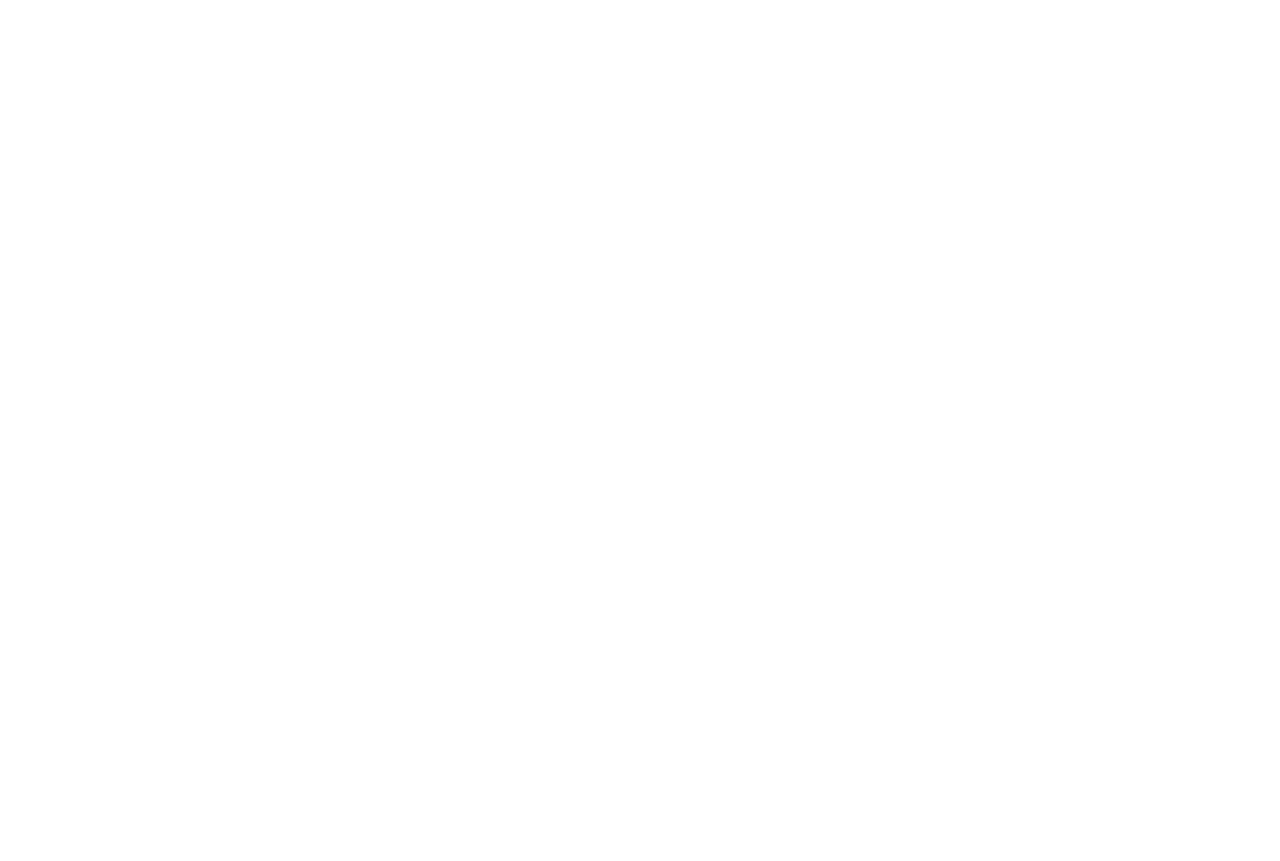
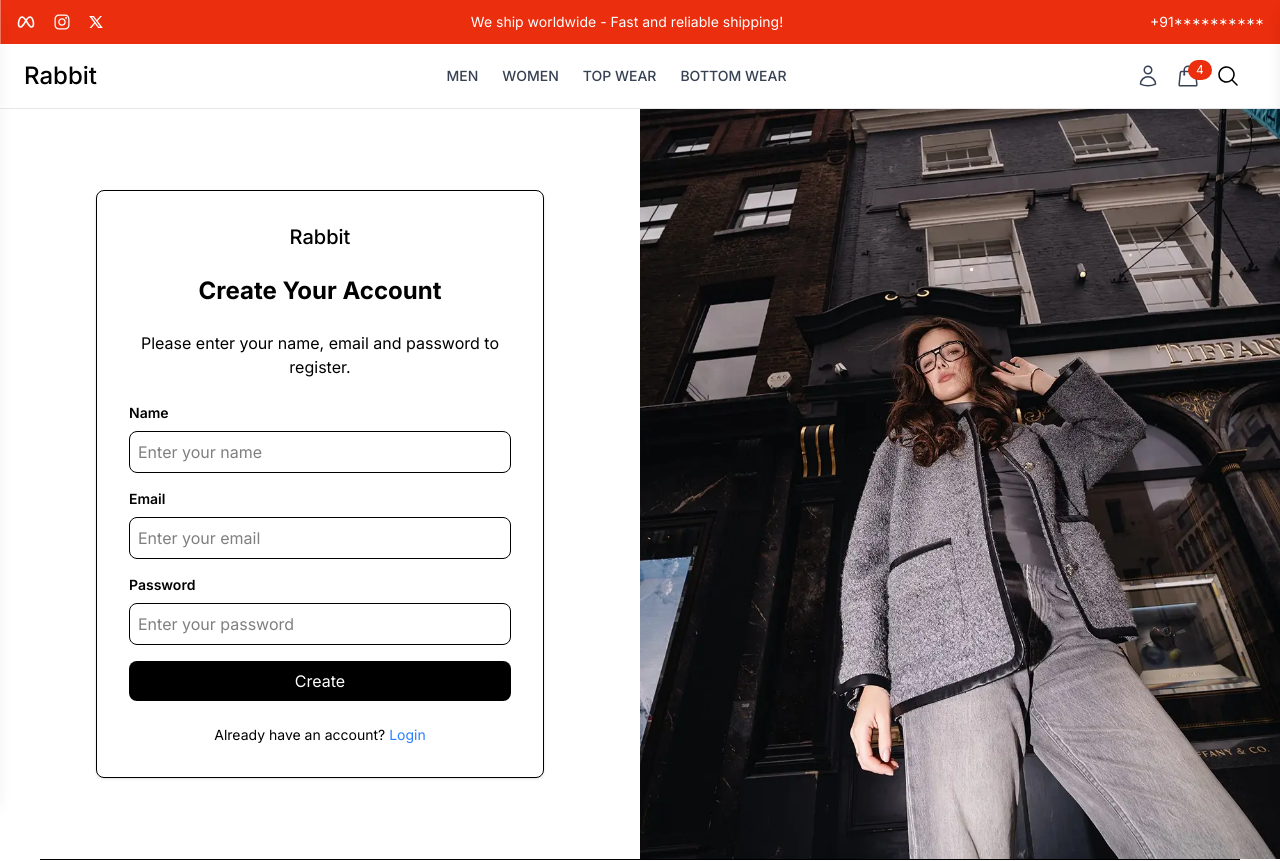
Before and after one commit to hridik-suresh/Rabbit-Co, a React (Vite) app in the folder frontend/vite-project/: page /register in a window 1280 px wide. Before the commit this address had no page. Shown: the top 861 px of the page. Before the commit the page ends 800 px from the top, so only its background shows below. Built offline with nearby package versions, Linux system fonts and the light colour scheme.

Commit message:
Registeration page is also created.

```diff
--- a/frontend/vite-project/src/App.jsx
+++ b/frontend/vite-project/src/App.jsx
@@ -3,6 +3,7 @@
 import {Toaster} from "sonner"
 import Home from './pages/Home.jsx';
 import Login from './pages/Login.jsx';
+import Register from './pages/Register.jsx';
 
 function App() {
 
@@ -13,6 +14,7 @@
         <Route path="/" element={<UserLayout />} >
           <Route index element={<Home />} />
           <Route path="login" element={<Login />} />
+          <Route path="register" element={<Register />} />
         </Route>
       </Routes>
     </div>
--- /dev/null
+++ b/frontend/vite-project/src/pages/Register.jsx
@@ -0,0 +1,82 @@
+import { useState } from "react";
+import { Link } from "react-router-dom";
+
+import login from "../assets/login.webp";
+
+function Register() {
+    const [name, setName] = useState("");
+  const [email, setEmail] = useState("");
+  const [password, setPassword] = useState("");
+
+  return (
+    <div className="flex">
+      <div className="w-full md:w-1/2 flex flex-col items-center justify-center p-8 md:p-12">
+        <form className="w-full max-w-md bg-white p-8 rounded-lg border shadow-sm">
+          <div className="flex justify-center mb-6">
+            <h2 className="text-xl font-medium">Rabbit</h2>
+          </div>
+          <h2 className="text-2xl font-bold mb-6 text-center">
+            Create Your Account
+          </h2>
+          <p className="text-center mb-6">
+            Please enter your name, email and password to register.
+          </p>
+          <div className="mb-4">
+            <label className="block mb-2 text-sm font-semibold">Name</label>
+            <input
+              type="text"
+              className="w-full p-2 border rounded-lg focus:outline-none focus:ring-2 focus:ring-gray-500"
+              value={name}
+              onChange={(e) => setName(e.target.value)}
+              placeholder="Enter your name"
+            />
+          </div>
+          <div className="mb-4">
+            <label className="block mb-2 text-sm font-semibold">Email</label>
+            <input
+              type="email"
+              className="w-full p-2 border rounded-lg focus:outline-none focus:ring-2 focus:ring-gray-500"
+              value={email}
+              onChange={(e) => setEmail(e.target.value)}
+              placeholder="Enter your email"
+            />
+          </div>
+          <div className="mb-4">
+            <label className="block mb-2 text-sm font-semibold">Password</label>
+            <input
+              type="password"
+              className="w-full p-2 border rounded-lg focus:outline-none focus:ring-2 focus:ring-gray-500"
+              value={password}
+              onChange={(e) => setPassword(e.target.value)}
+              placeholder="Enter your password"
+            />
+          </div>
+          <button
+            type="submit"
+            className="w-full bg-black text-white p-2 rounded-lg hover:bg-gray-800 transition-colors"
+          >
+            Create
+          </button>
+          <p className="mt-6 text-center text-sm">
+            Already have an account?
+            <Link to="/login" className="text-blue-500 hover:underline ml-1">
+              Login
+            </Link>
+          </p>
+        </form>
+      </div>
+
+      <div className="hidden md:block md:w-1/2 bg-gray-800">
+        <div className="h-full flex flex-col justify-center items-center">
+          <img
+            src={login}
+            alt="Login"
+            className="h-[750px] w-full object-cover"
+          />
+        </div>
+      </div>
+    </div>
+  );
+}
+
+export default Register;
```
